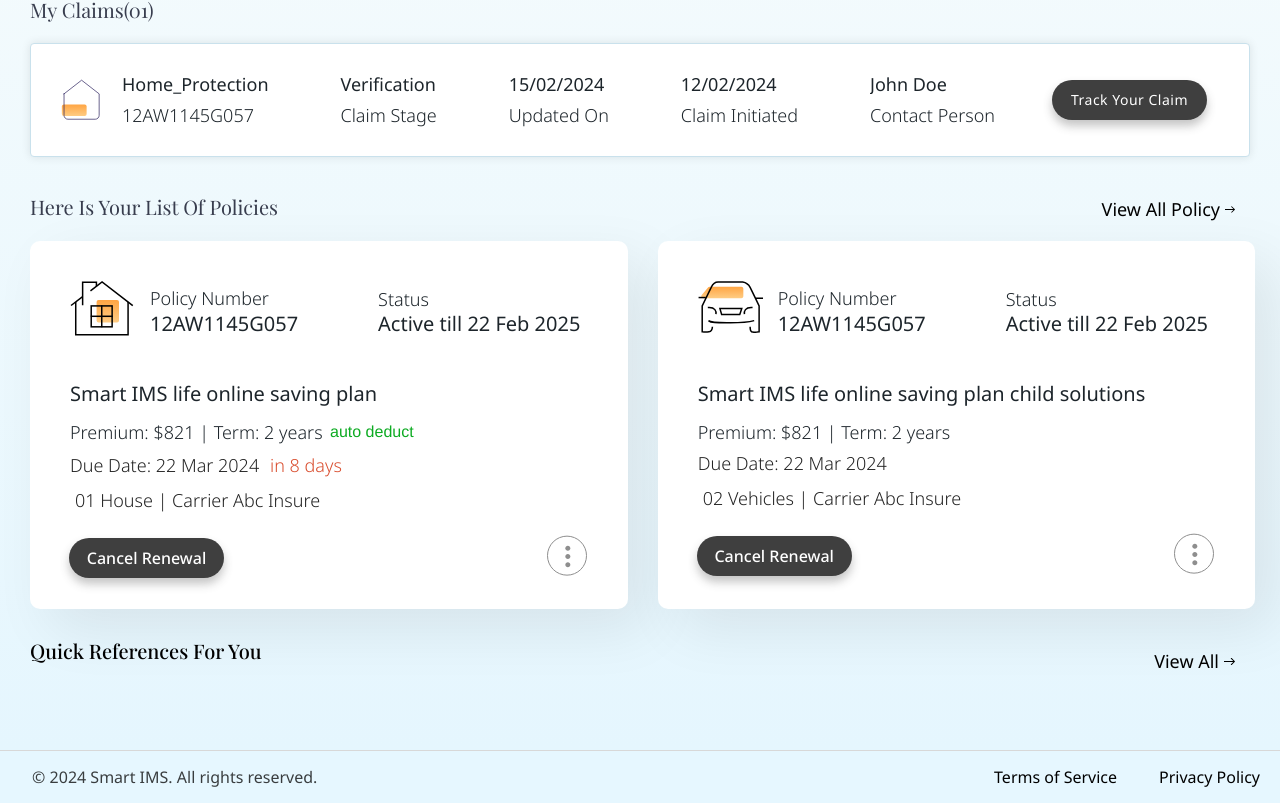
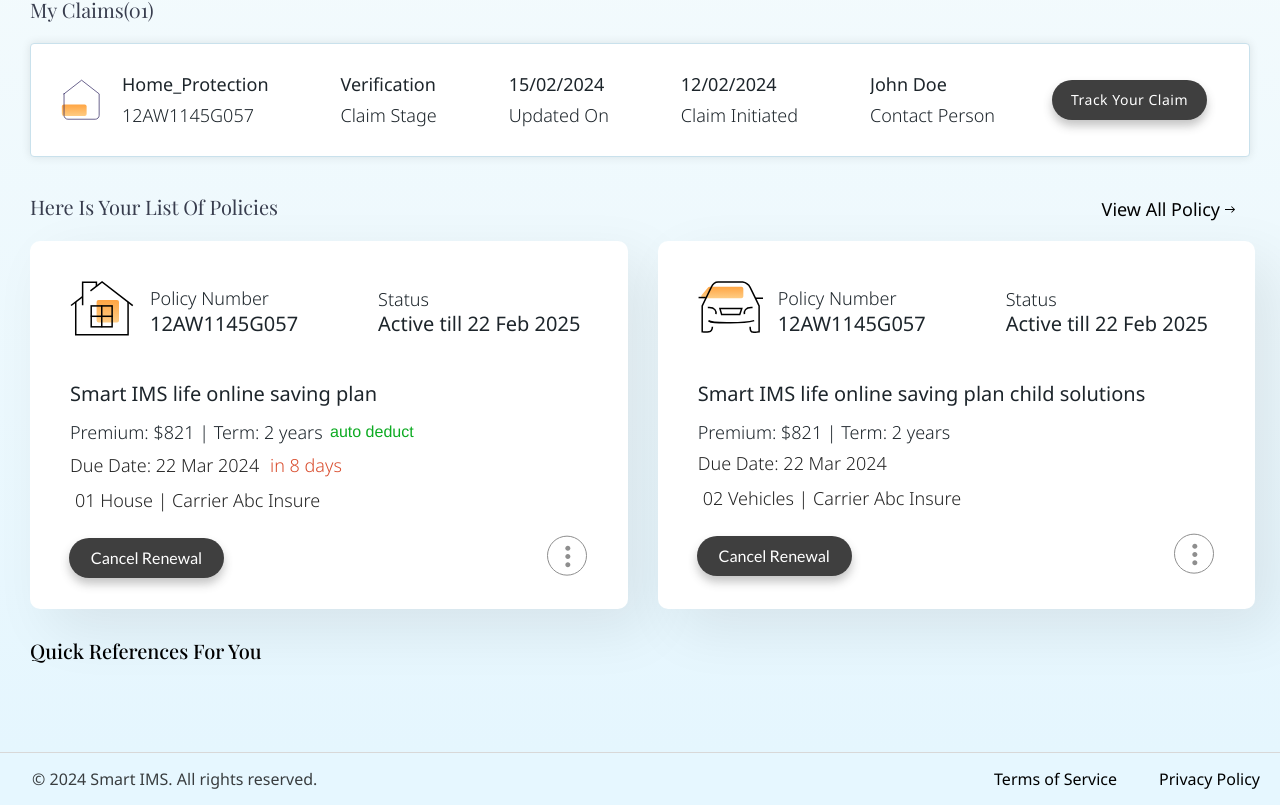
Before and after one commit to SmartImsIns/smart-ims-insu-frontend-app, a React (Create React App) app: page /ims-dashboard in a window 1280 px wide. Shown: the part 490-1295 px from the top of the page. Built offline with nearby package versions, Linux system fonts and the light colour scheme; a web font is replaced by a local one.

Commit message:
last modified code

```diff
--- a/src/ImsDashboard/Header/Header.tsx
+++ b/src/ImsDashboard/Header/Header.tsx
@@ -40,8 +40,9 @@ const Header = () => {
       <Box sx={HeaderStyle.logo}>
         <img
           src={headerData[0].logo}
-          style={{ cursor: "pointer" }}
+          style={HeaderStyle.simsLogo}
           alt="smart-ims logo"
+          onClick={()=>window.location.reload()}
         />
       </Box>
       <Box sx={HeaderStyle.headerItems}>
--- a/src/ImsDashboard/Header/HeaderStyles.ts
+++ b/src/ImsDashboard/Header/HeaderStyles.ts
@@ -14,6 +14,9 @@ const HeaderStyle = {
   menuIcon: {
     width: "40px",
     height: "auto",
+    cursor: "pointer",
+  },
+  simsLogo: {
     cursor: "pointer",
   },
   displayPicture: {
--- a/src/ImsDashboard/PoliciesList/PolicyStyles.ts
+++ b/src/ImsDashboard/PoliciesList/PolicyStyles.ts
@@ -388,7 +388,8 @@ const PolicyStyles = {
     justifyContent: "space-between",
   },
   cardBottomButton: {
-    ...font,
+    fontFamily: "Lato",
+    fontWeight:"400",
     width: "100%",
     maxWidth: "155px",
     height: "40px",
--- a/src/ImsDashboard/ReferenceBlogs/ReferenceBlogs.tsx
+++ b/src/ImsDashboard/ReferenceBlogs/ReferenceBlogs.tsx
@@ -6,7 +6,7 @@ import { Carousel } from "react-responsive-carousel";
 import viewAllArrow from "../../assets/viewAllArrow.svg";
 import "react-responsive-carousel/lib/styles/carousel.min.css";
 import * as blogsData from "../../mockJson/CustomerDashboard/ReferenceBlogsData.json";
-import { quickReferences,viewAll } from "../../constants/Constants";
+import { quickReferences, viewAll } from "../../constants/Constants";
 const ReferenceBlogs: React.FC = () => {
   const parsedBlogsData = JSON.parse(JSON.stringify(blogsData));
   const dataArray = Object.values(parsedBlogsData);
@@ -20,12 +20,6 @@ const ReferenceBlogs: React.FC = () => {
           <Typography sx={ReferenceBlogsStyles.containerHeading}>
             {quickReferences}
           </Typography>
-          <Box sx={ReferenceBlogsStyles.policyCardViewAllBox}>
-            <Typography sx={ReferenceBlogsStyles.policyCardViewAll}>
-            {viewAll}
-            </Typography>
-            <img src={viewAllArrow} alt="view-all-arrow" />
-          </Box>
         </Box>
         <Box sx={ReferenceBlogsStyles.cardsContainer}>
           {dataArray.slice(0, maxItemsToMap).map((blog: any, index: number) => (
--- a/src/ImsDashboard/ReferenceBlogs/ReferenceBlogsStyles.ts
+++ b/src/ImsDashboard/ReferenceBlogs/ReferenceBlogsStyles.ts
@@ -5,7 +5,7 @@ const ReferenceBlogsStyles = {
   container: {
     display: "flex",
     flexDirection: "column",
-    gap: "8.09px",
+    gap: "20.09px",
     width: "100%",
     "@media(min-width: 360px) and (max-width: 599px)": {
       display: "none",
@@ -29,10 +29,11 @@ const ReferenceBlogsStyles = {
   cardsContainer: {
     display: "flex",
     flexWrap: "wrap",
-    gap: "40px",
-    width: "97%",
+    gap: "40.18px",
+    width: "96%",
     maxWidth: "100%",
-    paddingLeft: "30px",
+    padding: " 0px 30px",
+
     "@media(min-width: 600px) and (max-width: 1023px)": {
       paddingLeft: "20px",
       gap: "10px",
@@ -147,17 +148,15 @@ const ReferenceBlogsStyles = {
     display: "flex",
     width: "fit-content",
     minWidth: "150px",
-    height: 40,
     padding: "16px 12px",
     justifyContent: "center",
     alignItems: "center",
-    flexShrink: 0,
     borderRadius: "40px",
     backgroundColor: "#FFFFFF",
     color: "rgba(63, 63, 63, 1)",
     border: "1px solid rgba(63, 63, 63, 1)",
-    fontWeight: 400,
-    fontFamily: "Noto Sans",
+    fontWeight: "400",
+    fontFamily: "Lato",
     lineHeight: 1,
     letterSpacing: 0.5,
     marginLeft: "-4px",
@@ -190,6 +189,10 @@ const ReferenceBlogsStyles = {
     fontWeight: "400",
     lineHeight: "25px",
     textAlign: "left",
+
+    "@media(min-width: 600px) and (max-width: 700px)": {
+      fontSize: "14px",
+    },
   },
   cardButtonIcon: {
     position: "absolute",
```
